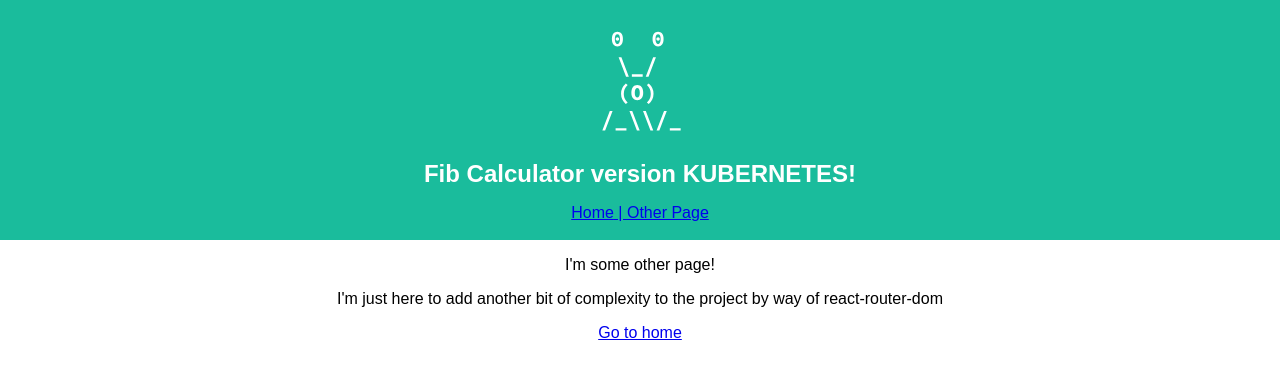
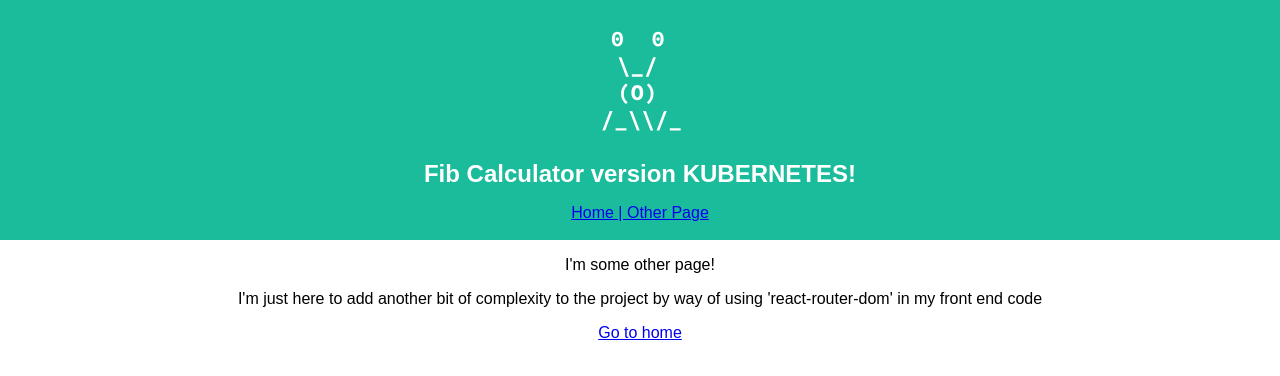
Before and after one commit to Danielxburns/multi-k8s, a React (Create React App) app in the folder client/: page /otherpage in a window 1280 px wide. Shown: the top 376 px of the page. Built offline with nearby package versions, Linux system fonts and the light colour scheme.

Commit message:
updated favicon and reworded 'otherpage'

```diff
--- a/client/src/OtherPage.js
+++ b/client/src/OtherPage.js
@@ -5,7 +5,7 @@ export default () => {
   return (
     <div>
       <p>I'm some other page!</p>
-      <p>I'm just here to add another bit of complexity to the project by way of react-router-dom</p>
+      <p>I'm just here to add another bit of complexity to the project by way of using 'react-router-dom' in my front end code</p>
       <Link to="/">Go to home</Link>
     </div>
   );
```
Also changed, not shown: client/src/DanielJohnstonIcon-white.png (deleted), 1 other file (tests, documents, lock files or other folders).
